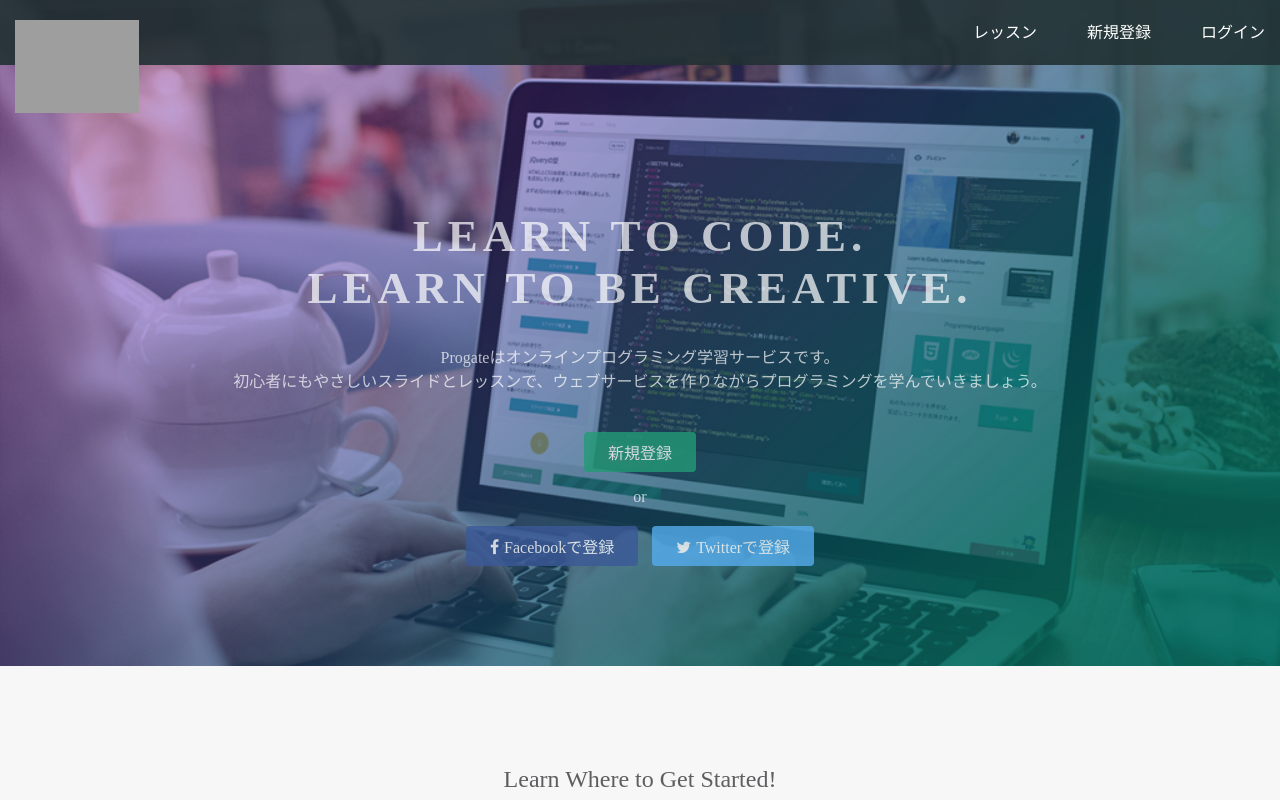
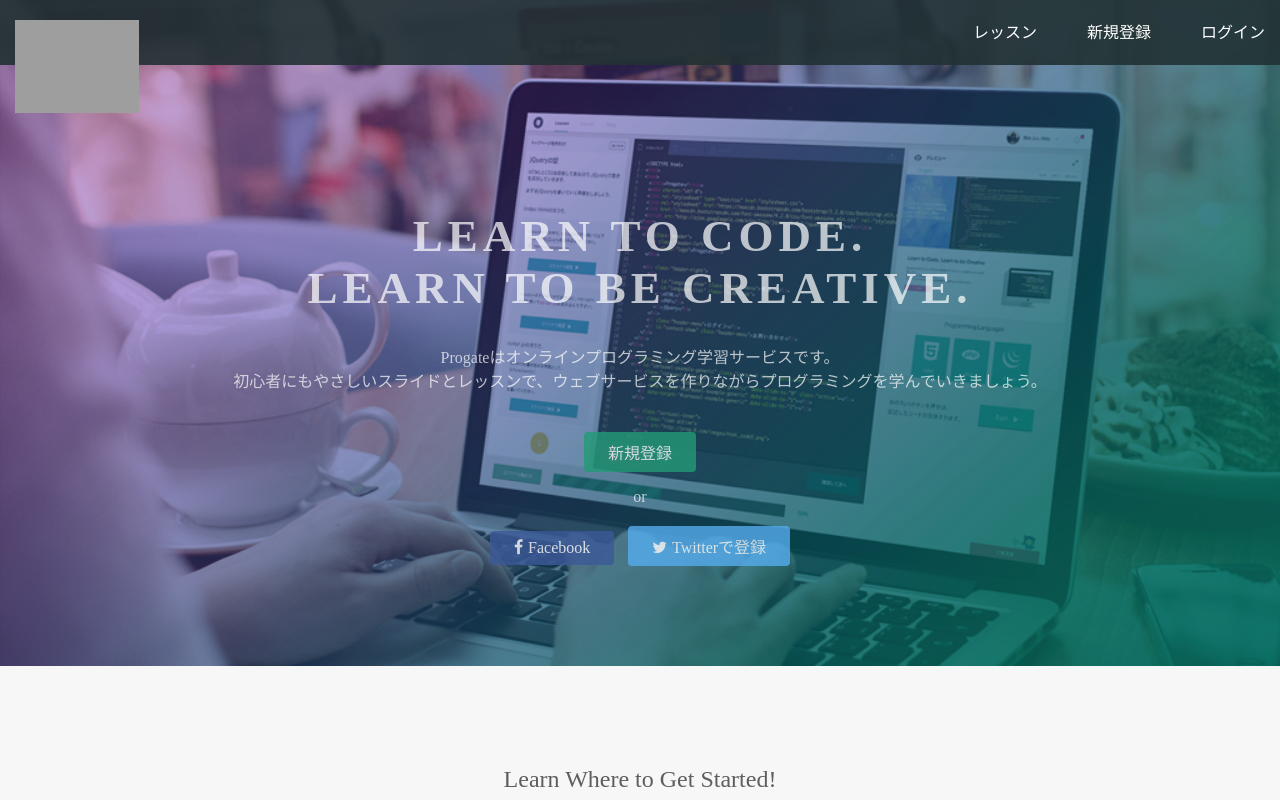
Before and after one commit to mintou126/intou, a plain HTML site: page index.html in a window 1280 px wide. Shown: the top 800 px of the page. Drawn offline with Linux system fonts and the light colour scheme; grey boxes are pictures that could not be loaded.

Commit message:
Update index.html

```diff
--- a/index.html
+++ b/index.html
@@ -28,7 +28,7 @@
       <div class="btn-wrapper">
         <a href="#" class="btn signup">新規登録</a>
         <p>or</p>
-        <a href="#" class="btn facebook"><span class="fa fa-facebook"></span>Facebookで登録</a>
+        <a href="#" class="btn facebook"><span class="fa fa-facebook"></span>Facebook</a>
         <a href="#" class="btn twitter"><span class="fa fa-twitter"></span>Twitterで登録</a>
       </div>
     </div>
```
